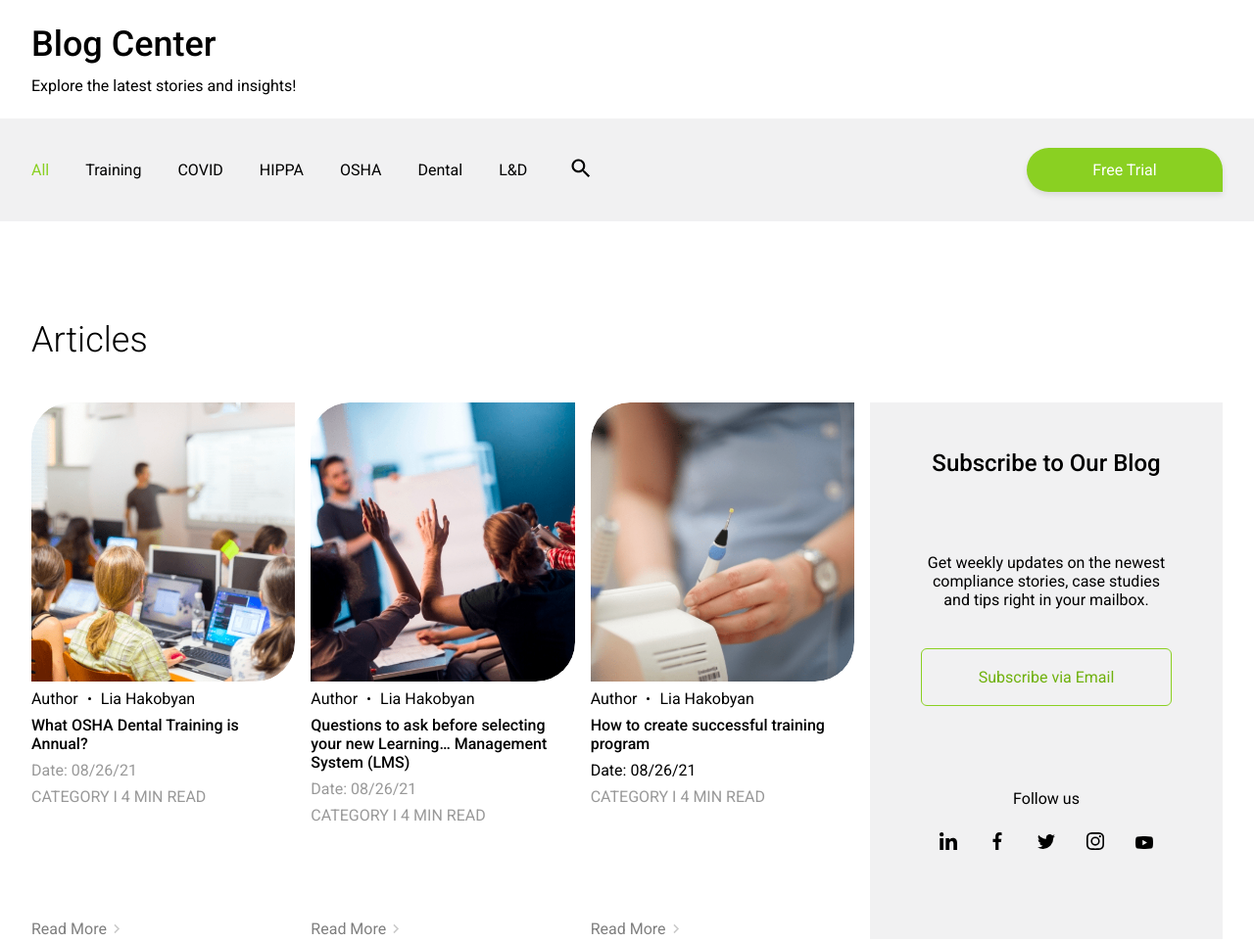
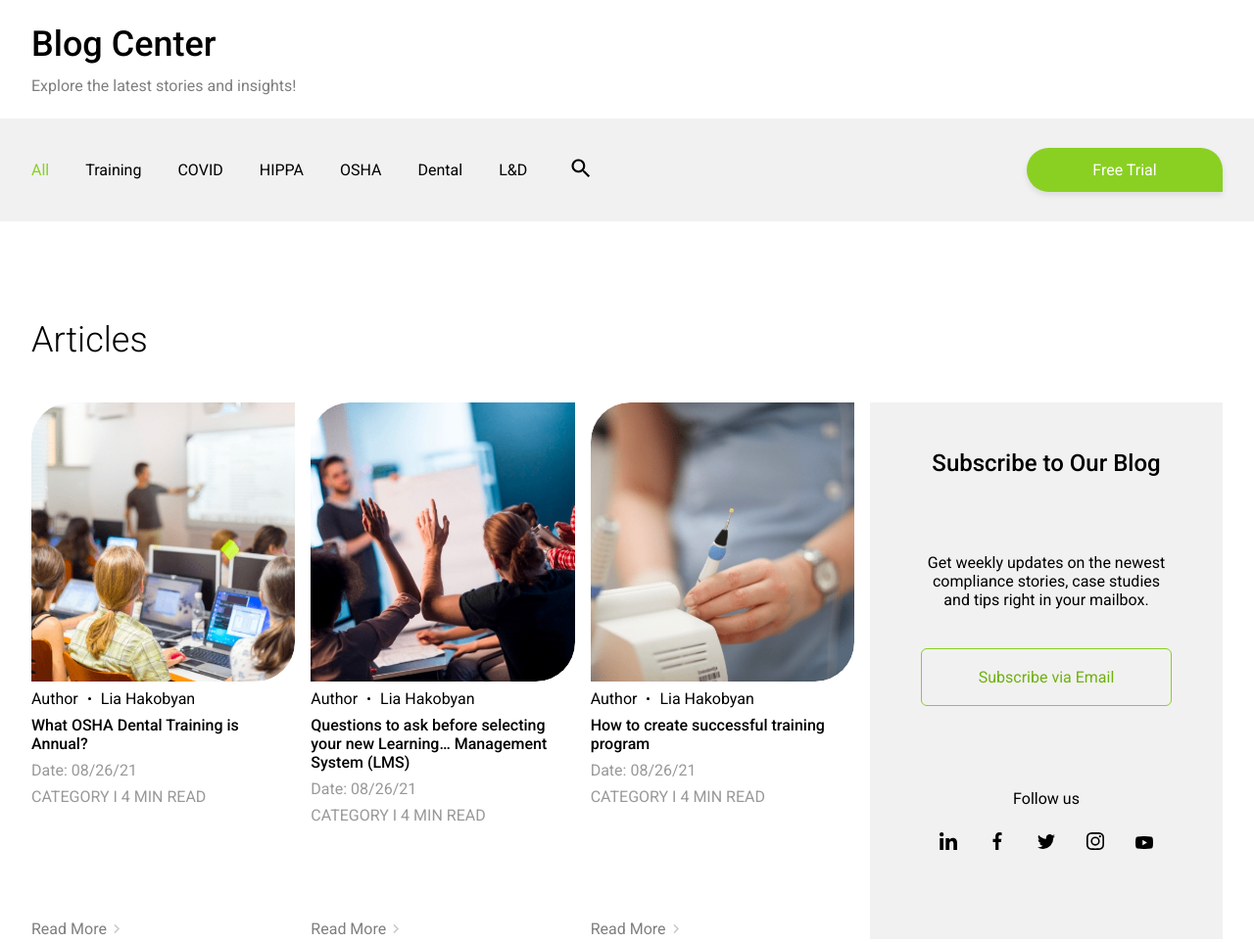
Before and after one commit to Edmond-999/sevenSmartTask, a website: page app/index.html in a window 1280 px wide. Shown: the whole page at 98% size. Drawn offline with Linux system fonts and the light colour scheme.

Commit message:
change subtitle opacity

```diff
--- a/app/index.html
+++ b/app/index.html
@@ -3,7 +3,7 @@
   <head>
     <meta charset="utf-8" />
     <meta http-equiv="X-UA-Compatible" content="IE=edge" />
-    <title>Home</title>
+    <title>Blog</title>
     <meta name="description" content="" />
     <meta name="viewport" content="width=device-width, initial-scale=1" />
     <link rel="stylesheet" href="css/app.min.css" />
@@ -153,7 +153,7 @@
                   <p class="subtitle fz16 fw500 c-black">
                     How to create successful training program
                   </p>
-                  <time class="fz16 c-gray">Date: 08/26/21</time>
+                  <time class="time fz16 c-gray">Date: 08/26/21</time>
                   <p class="descr fz16 c-gray">CATEGORY I 4 MIN READ</p>
                   <a href="#" class="read-more-btn fz16 c-black"
                     >Read More
--- a/app/sass/header.sass
+++ b/app/sass/header.sass
@@ -4,6 +4,8 @@
         margin-bottom: 12px
     .page-title
         padding: 24px 0
+    .subtitle
+        opacity: .5
     .header-nav
         .container
             padding: 30px 0
```
Also changed, not shown: app/css/app.min.css.
